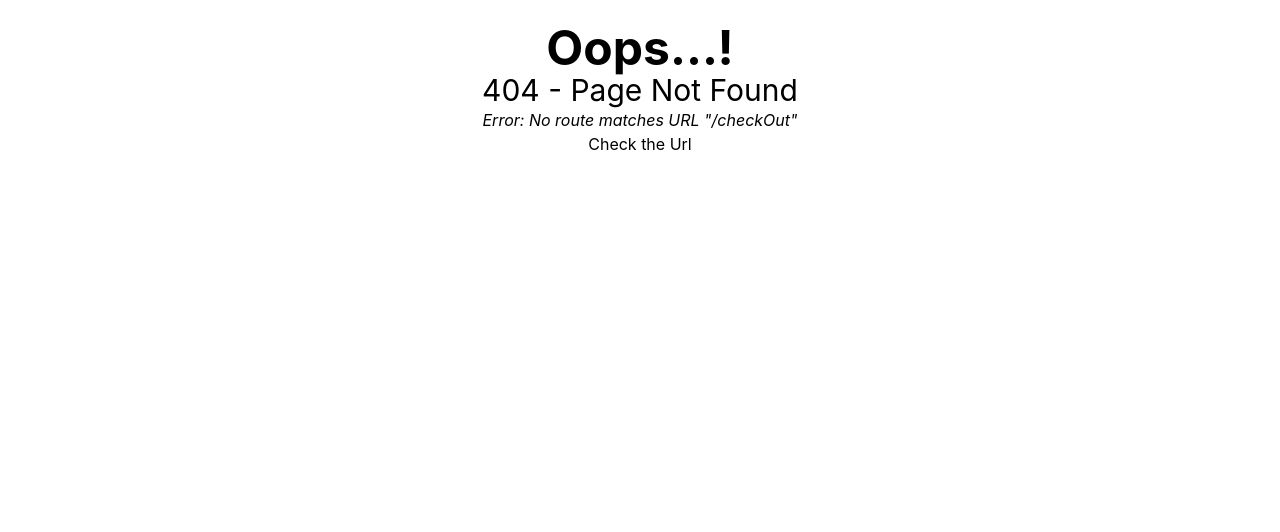
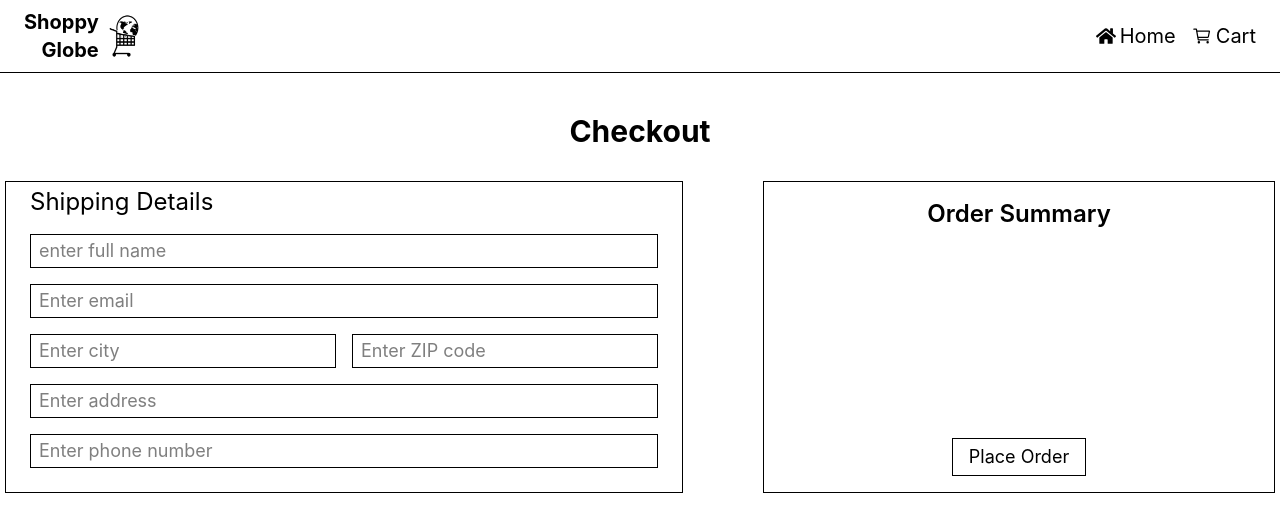
Before and after one commit to rijulsrivastava/E-Commerce-Application-React-Project, a React (Vite) app: page /checkOut in a window 1280 px wide. Before the commit this address had no page. Shown: the top 532 px of the page. Built offline with nearby package versions, Linux system fonts and the light colour scheme.

Commit message:
Checkout page is created

```diff
--- a/src/components/Cart.jsx
+++ b/src/components/Cart.jsx
@@ -2,6 +2,7 @@ import React from 'react'
 import CartItem from './CartItem'
 import { FaArrowRightFromBracket } from "react-icons/fa6"
 import { useSelector } from 'react-redux'
+import { Link } from 'react-router-dom'
 
 function Cart() {
 
@@ -24,7 +25,9 @@ function Cart() {
               <h2 >Grand Total:</h2>
               <h2>Amount</h2>
             </div>
-            < button className='flex gap-1 mt-4 items-center border p-6 py-2 justify-center font-bold'>Palce order <FaArrowRightFromBracket /> </button>
+            <Link to={'/checkOut'}>
+              < button className='flex gap-1 mt-4 items-center border p-6 py-2 justify-center font-bold'>Proceed to Buy <FaArrowRightFromBracket /> </button>
+            </Link>
           </div>
         </div > :
         <div className='flex flex-col gap-2 justify-center items-center m-10'>
--- /dev/null
+++ b/src/components/CheackOut.jsx
@@ -0,0 +1,77 @@
+import React, { useState } from "react";
+import { Link } from "react-router-dom";
+import { useDispatch, useSelector } from "react-redux";
+
+function CheckOut() {
+
+  const dispatch = useDispatch()
+  const items = useSelector((state) => state.cart.items);
+
+  const [userInfo, setUserInfo] = useState({
+    fullName: "",
+    email: "",
+    address: "",
+    city: "",
+    zipCode: "",
+    phone: "",
+  })
+
+  function handleInput(input, field) {
+    setUserInfo({ ...userInfo, [field]: input });
+  }
+
+  const [ordered, setOrdered] = useState(false)
+
+  function handlePlaceOrder() {
+    setOrdered(true)
+  }
+
+  if (ordered == true) {
+    return (
+      <div className="flex flex-col justify-center items-center gap-1 mt-15">
+        <h2 className="text-4xl">Order Placed!</h2>
+        <p>ThankYou customer for your purchase</p>
+      </div>
+    )
+  }
+
+  return (
+    <div className="flex flex-col items-center w-full pt-10 gap-8">
+      <h2 className="text-3xl font-bold">Checkout</h2>
+      <div className="flex flex-wrap justify-center gap-20 w-full">
+        <div className="flex flex-col items-center w-fit border p-6 pt-1">
+          <h2 className="text-2xl self-start pb-4">Shipping Details</h2>
+          <form className="flex flex-col text-md gap-4 text-lg">
+            <input type="text" onChange={(e) => handleInput(e.target.value, 'fullName')} className="border px-2 py-0.5" value={userInfo.fullName} placeholder="enter full name" />
+            <input type="email" onChange={(e) => handleInput(e.target.value, 'email')} placeholder="Enter email" className="border px-2 py-0.5" value={userInfo.email} />
+            <div className="flex gap-4">
+              <input type="text" onChange={(e) => handleInput(e.target.value, 'city')} placeholder="Enter city" className="border px-2 py-0.5" value={userInfo.city} />
+              <input type="text" onChange={(e) => handleInput(e.target.value, 'zipCode')} placeholder="Enter ZIP code" className="border px-2 py-0.5" value={userInfo.zipCode} />
+            </div>
+            <input type="text" onChange={(e) => handleInput(e.target.value, 'address')} placeholder="Enter address" className="border px-2 py-0.5" value={userInfo.address} />
+            <input type="number" onChange={(e) => handleInput(e.target.value, 'phone')} placeholder="Enter phone number" className="border px-2 py-0.5" value={userInfo.phone} />
+          </form>
+        </div>
+        <div className="flex flex-col justify-between items-center w-[40%] border p-4">
+          <h2 className="text-2xl font-semibold mb-4">Order Summary </h2>
+          <ul>
+            {items.map((item) => (
+              <li key={item.id} className="py-4 w-[100%] border flex justify-between items-center">
+                <div>
+                  <h3 className="">{item.title}</h3>
+                </div>
+                <div className="text-lg">${item.price}</div>
+              </li>
+            ))
+            }
+          </ul>
+          <div className="text-right">
+            <button onClick={handlePlaceOrder} className="px-4 py-1 hover:scale-105 border text-lg">Place Order</button>
+          </div>
+        </div>
+      </div>
+    </div>
+  )
+}
+
+export default CheckOut;
--- a/src/main.jsx
+++ b/src/main.jsx
@@ -6,6 +6,7 @@ import HomePage from './components/HomePage.jsx'
 import Cart from './components/Cart.jsx'
 import NotFound from './components/NotFound.jsx'
 import ProductDetails from './components/ProductDetails.jsx'
+import CheckOut from './components/CheackOut.jsx'
 
 const appProvider = createBrowserRouter([{
   path: '/',
@@ -23,6 +24,10 @@ const appProvider = createBrowserRouter([{
     {
       path: '/productDetails/:id',
       element: <ProductDetails />
+    },
+    {
+      path: '/checkOut',
+      element: <CheckOut />
     }
   ]
 }])
```
